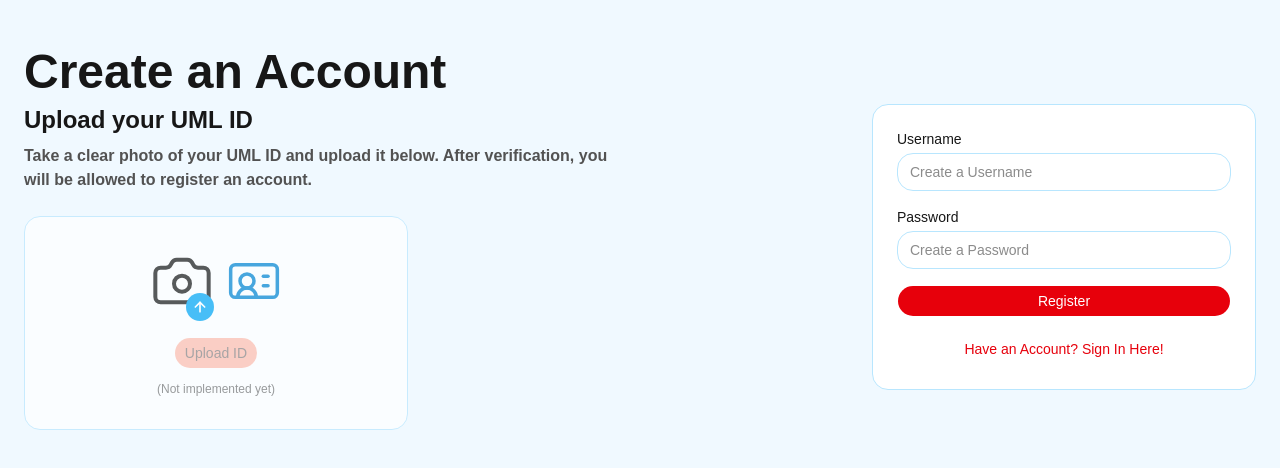
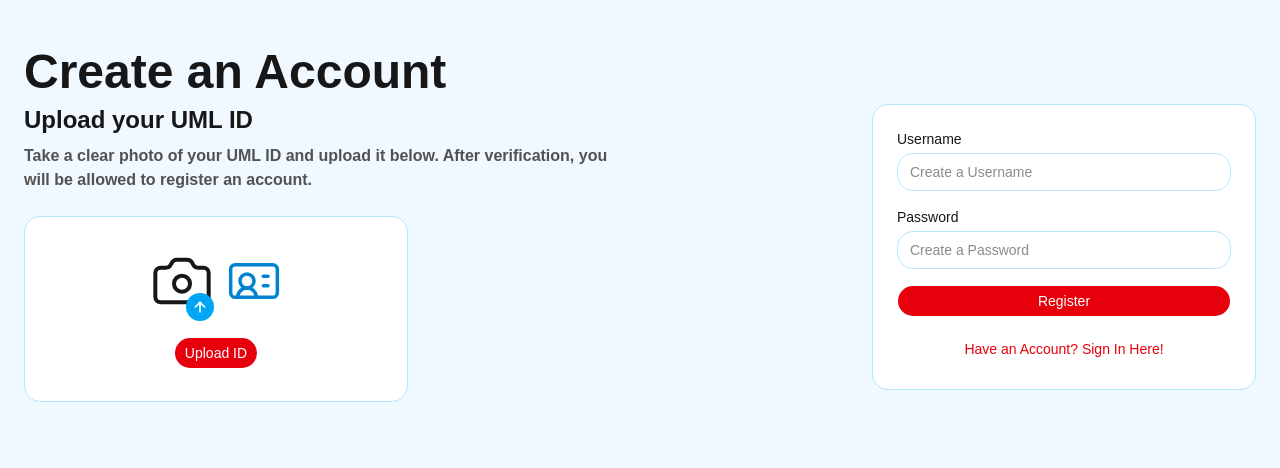
Before and after one commit to TennaThePhantom/Campus-Exchange, a React (Vite) app in the folder Front-End/: page / in a window 1280 px wide. Both pictures are taken after a click on the button "Register". Shown: the top 468 px of the page. Built offline with nearby package versions, Linux system fonts and the light colour scheme.

Commit message:
Update register_page.jsx
I implemented the button for uploading photos of IDs. The function only accepts images so that includes jpg, jpeg, png, and all the other types of images. I also changed the color of the upload ID button so it matches up with everything else

```diff
--- a/Front-End/src/pages/register_page.jsx
+++ b/Front-End/src/pages/register_page.jsx
@@ -1,20 +1,32 @@
 // register_page.jsx
 /*
-  Notes from Daniyal:
+  Notes from Daniyal 7/26:
   I made the UI for this page, but didn't implement any security
   stuff. I did link the "have an account? sign in here" button to the sign in page though
   Besides that, everything should be good, just needs the backend stuff for signing in
   and everything, including the backend for ID uploading and doing all that
+
+  Notes from Daniyal 7/27:
+  I implemented the button for uploading photos of IDs. The function only accepts images
+  so that includes jpg, jpeg, png, and all the other types of images. I also changed the
+  color of the upload ID button so it matches up with everything else
 */
 
-{/* stuff for camera icon */}
-import { useState } from "react";
+{/* stuff for uploading ID, camera icon, and more */}
+import { useRef, useState } from "react";
 import { Camera, ArrowUp, IdCard } from "lucide-react";
 import { Button } from "@/components/ui/button";
 
 function RegisterPage({ onRegistered, onSignInClick }) {
   const [username, setUsername] = useState("");
   const [password, setPassword] = useState("");
+
+  const [idFile, setIdFile] = useState(null);         {/* tracks the selected file */}
+  const fileInputRef = useRef(null);
+
+  function handleFileChange(e) {
+  setIdFile(e.target.files?.[0] || null);
+  }
 
   function handleRegister(e) {
     e.preventDefault();
@@ -34,7 +46,7 @@
             verification, you will be allowed to register an account.
           </p>
           {/* builds the icon for image uploading */}
-          <div className="flex max-w-sm flex-col items-center rounded-lg border border-sky-200 bg-white p-8 text-center opacity-70">
+          <div className="flex max-w-sm flex-col items-center rounded-lg border border-sky-200 bg-white p-8 text-center">
             <div className="relative mb-6 flex items-center gap-3">
               <Camera className="size-16 text-neutral-900" strokeWidth={1.5} />
               <span className="absolute -bottom-2 left-9 flex size-7 items-center justify-center rounded-full bg-sky-500 text-white">
@@ -42,16 +54,32 @@
               </span>
               <IdCard className="size-14 text-sky-600" strokeWidth={1.5} />
             </div>
-            <Button type="button" variant="secondary" disabled>
+
+            <input
+              ref={fileInputRef}
+              type="file"
+              accept="image/*"
+              className="hidden"
+              onChange={handleFileChange}
+            />      {/* file input, only accepts images (jpeg, png, jpg, etc */}
+
+            <Button
+            type="button"
+            variant="secondary"
+            className="bg-red-600 text-white hover:bg-red-700"
+            onClick={() => fileInputRef.current?.click()}
+            >     {/* lets you input a file on click */}
               Upload ID
             </Button>
-            <p className="mt-3 text-xs text-neutral-500">
-              (Not implemented yet)
-            </p>
+
+            {idFile && (
+              <p className="mt-2 text-xs text-neutral-500">Selected: {idFile.name}</p>
+            )}
+
           </div>
         </div>
 
-        {/* Right side: account stuff ui only */}
+        {/* Right side: account stuff with ui only */}
         <div className="flex justify-center md:justify-end">
           <form
             onSubmit={handleRegister}
```
